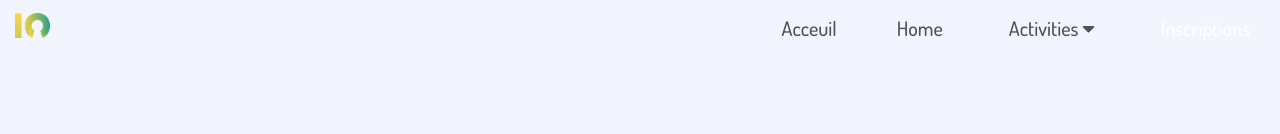
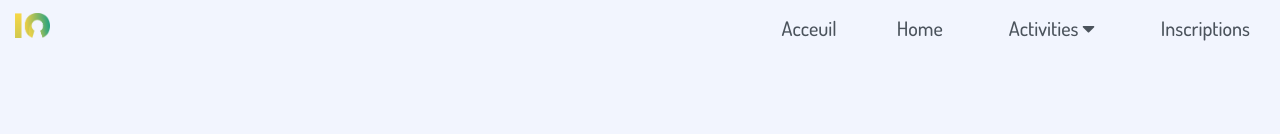
Before and after one commit to openmindsclub/IP10-website, a Vue app in the folder front/: page / in a window 1280 px wide. Shown: the top 134 px of the page. Built offline with nearby package versions, Linux system fonts and the light colour scheme.

Commit message:
fixing a mistake in the navbar

```diff
--- a/front/src/components/NavBar.vue
+++ b/front/src/components/NavBar.vue
@@ -186,7 +186,7 @@ nav ul li a:hover{
 	background: #F2F5FE;
 }
 
-.welcome-background a{
+.welcome-background a, .welcome-background .disabled_link{
     color: #4B535C;
 }
 
@@ -208,7 +208,7 @@ nav ul li a:hover{
 	background: #41494C;
 }
 
-.home-background a{
+.home-background a, .home-background .disabled_link{
     color: white;
 }
 
@@ -229,7 +229,7 @@ nav ul li a:hover{
 	background: rgba(0, 0, 0, 0);
 }
 
-.registration-background a, .disabled_link{
+.registration-background a, .registration-background .disabled_link{
     color: white;
 }
 
```
